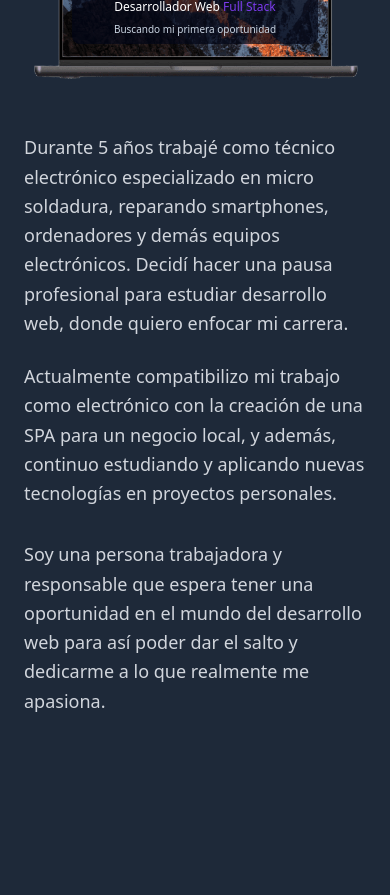
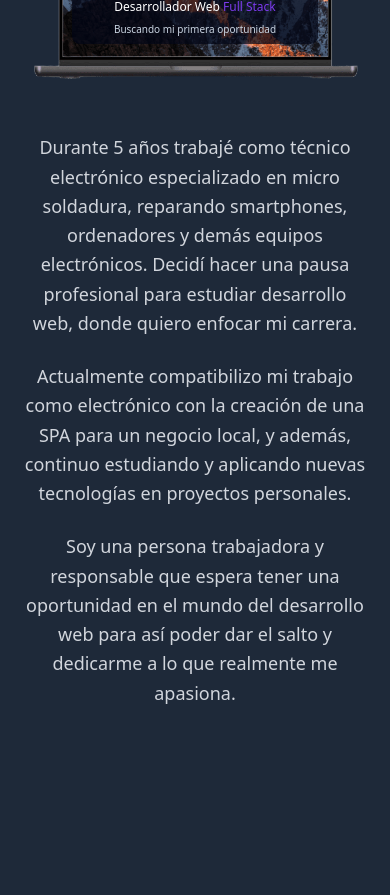
Before and after one commit to PabloDev96/portfolio_2.0, a React (Vite) app: page / in a window 390 px wide. Shown: the part 1160-2055 px from the top of the page. Built offline with nearby package versions, Linux system fonts and the light colour scheme.

Commit message:
centro textos en movil y tablet

```diff
--- a/src/components/About.jsx
+++ b/src/components/About.jsx
@@ -194,7 +194,7 @@ export default function AboutMe() {
 
                     <div>
                         <motion.p
-                            className="text-gray-300 text-lg mb-6 leading-relaxed"
+                            className="text-gray-300 text-lg mb-6 leading-relaxed text-center lg:text-left"
                             initial={{ opacity: 0, y: 20 }}
                             animate={isInView ? { opacity: 1, y: 0 } : {}}
                             transition={{ duration: 0.8, delay: 0.2 }}
@@ -203,7 +203,7 @@ export default function AboutMe() {
                         </motion.p>
 
                         <motion.p
-                            className="text-gray-300 text-lg mb-8 leading-relaxed"
+                            className="text-gray-300 text-lg mb-6 leading-relaxed text-center lg:text-left"
                             initial={{ opacity: 0, y: 20 }}
                             animate={isInView ? { opacity: 1, y: 0 } : {}}
                             transition={{ duration: 0.8, delay: 0.3 }}
@@ -212,7 +212,7 @@ export default function AboutMe() {
                         </motion.p>
 
                         <motion.p
-                            className="text-gray-300 text-lg mb-8 leading-relaxed"
+                            className="text-gray-300 text-lg mb-6 leading-relaxed text-center lg:text-left"
                             initial={{ opacity: 0, y: 20 }}
                             animate={isInView ? { opacity: 1, y: 0 } : {}}
                             transition={{ duration: 0.8, delay: 0.3 }}
```
